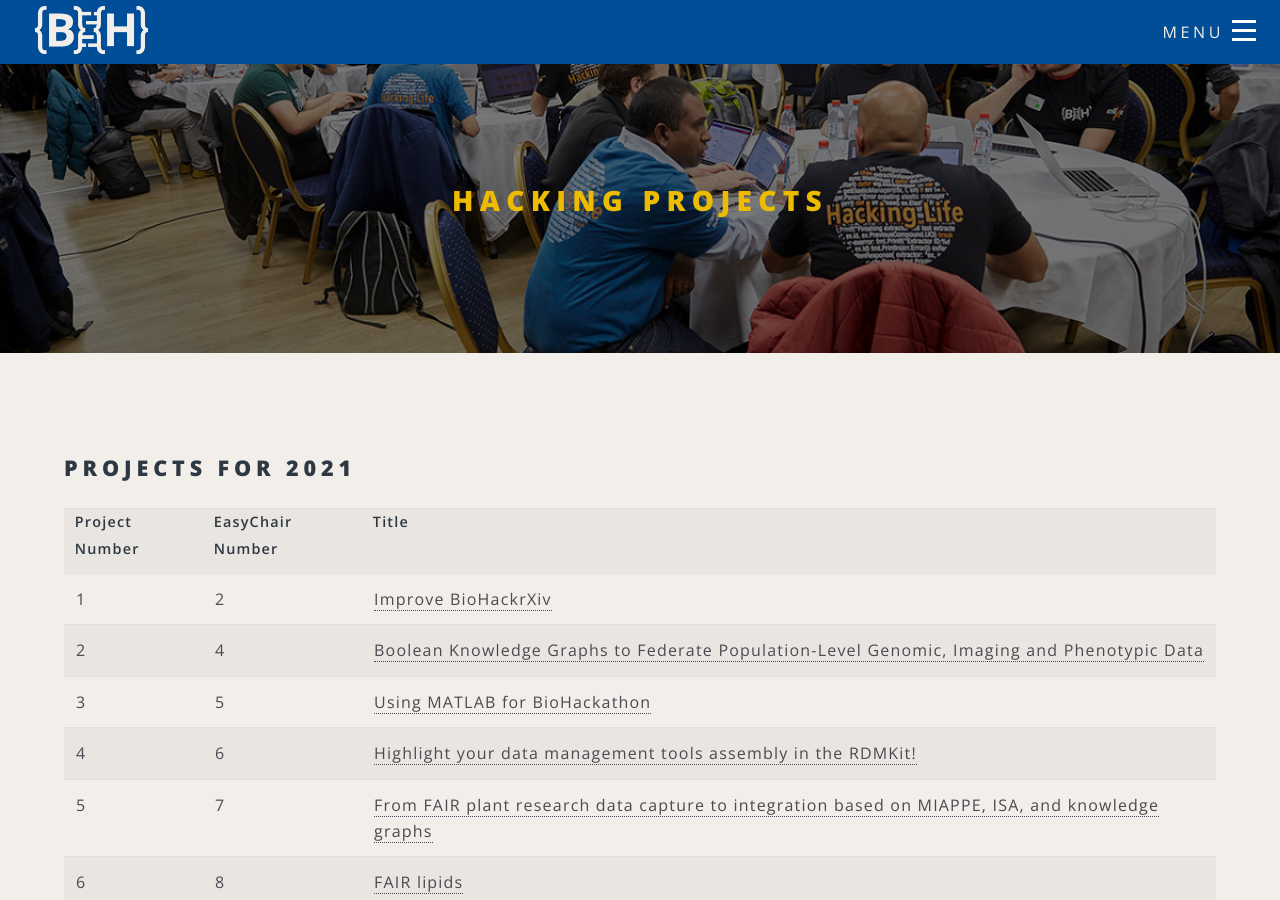
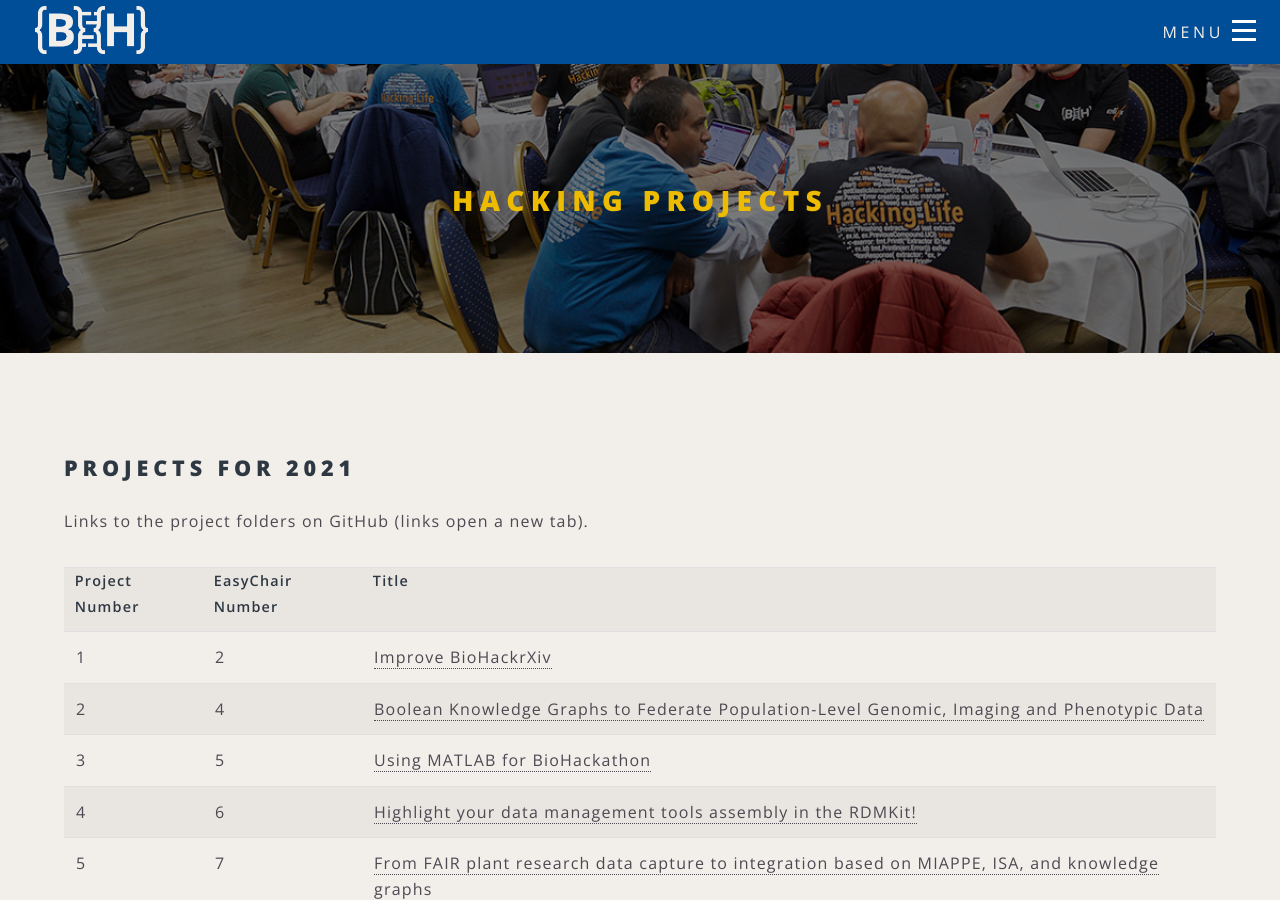
Before and after one commit to elixir-europe/biohackathon-europe-2021, a Jekyll site: the page built from projects.html, in a window 1280 px wide and 900 px high. Built offline with Jekyll 4.4.1, drawn with Linux system fonts in a browser that asks for light colours; nearby versions of some CDN libraries.

Commit message:
Add a note about where links go.

```diff
--- a/projects.html
+++ b/projects.html
@@ -5,7 +5,7 @@ body_class: projects
 ---
 
 <h2>Projects for 2021</h2>
-
+<p>Links to the project folders on GitHub (links open a new tab).</p>
 <section id="hacking-projects">
     {% assign projectVersions = site.projects | sort: 'modified_date' %}
     {% assign latestProjects = projectVersions.first %}
```
